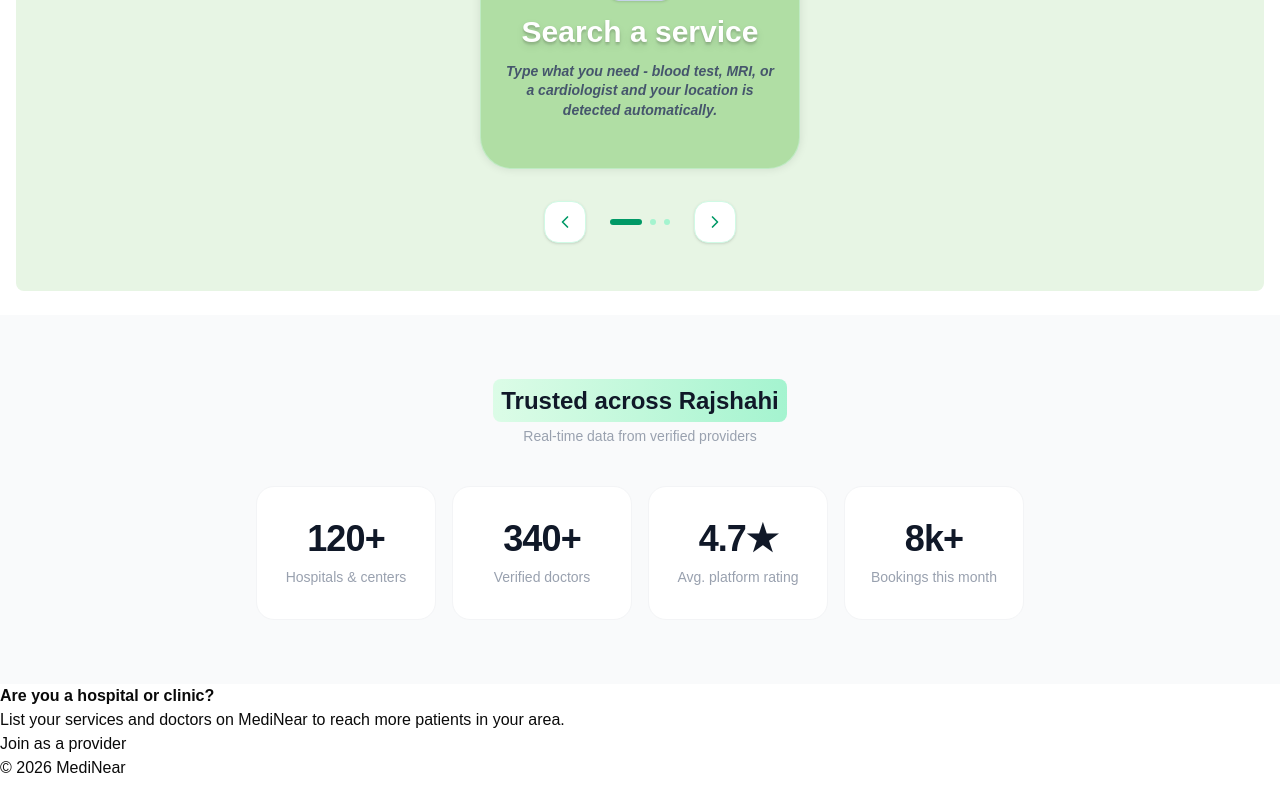
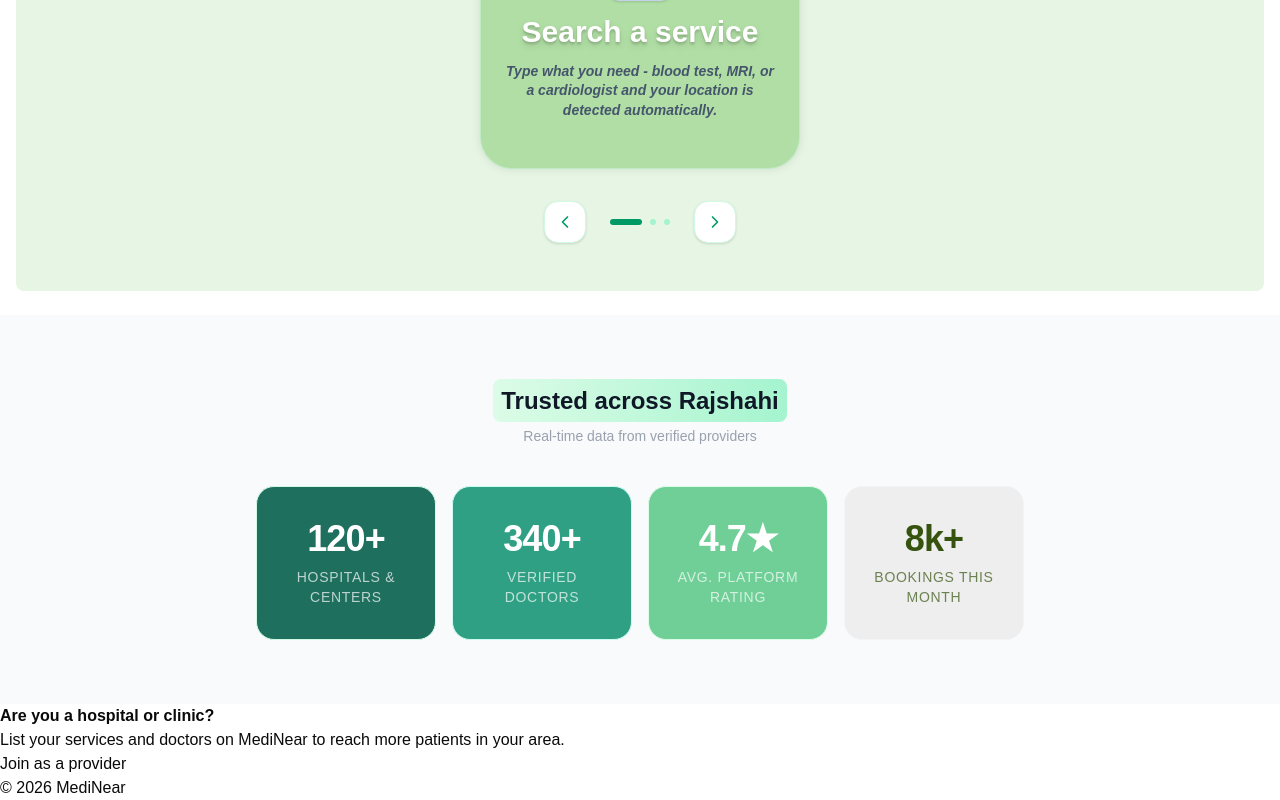
Before and after one commit to bluesand019/MediNear, a React app: page / in a window 1280 px wide. Shown: the part 1508-2308 px from the top of the page. Built offline with nearby package versions, Linux system fonts and the light colour scheme; no server answers; the HTML template or start-up script is replaced by a standard one; what lightswind would draw is missing.

Commit message:
fixed statCard color theme

```diff
--- a/src/components/layout/StatCard.jsx
+++ b/src/components/layout/StatCard.jsx
@@ -23,10 +23,18 @@ function useCountUp(target, duration = 2000, startOnMount = false) {
   return { count, start: () => setStarted(true) };
 }
 
-function StatCard({ value, suffix, label, prefix = "", duration = 2000 }) {
+function StatCard({ value, suffix, label, prefix = "", duration = 2000, variant = "emerald" }) {
   const cardRef = useRef(null);
   const { count, start } = useCountUp(value, duration);
   const hasStarted = useRef(false);
+
+  // Color variants mapping
+  const variants = {
+    emerald: "bg-[#1F6F5F] border-emerald-100 text-white dark:bg-emerald-950/20 dark:border-emerald-900/50 dark:text-emerald-400",
+    teal: "bg-[#2FA084] border-teal-100 text-white dark:bg-teal-950/20 dark:border-teal-900/50 dark:text-teal-400",
+    green: "bg-[#6FCF97] border-green-100 text-white dark:bg-green-950/20 dark:border-green-900/50 dark:text-green-400",
+    lime: "bg-[#EEEEEE] border-gray-100 text-lime-900 dark:bg-lime-950/20 dark:border-lime-900/50 dark:text-lime-400",
+  };
 
   useEffect(() => {
     const observer = new IntersectionObserver(
@@ -40,19 +48,19 @@ function StatCard({ value, suffix, label, prefix = "", duration = 2000 }) {
     );
     if (cardRef.current) observer.observe(cardRef.current);
     return () => observer.disconnect();
-  }, []);
+  }, [start]);
 
   return (
     <div
       ref={cardRef}
-      className="flex flex-col items-center justify-center bg-white rounded-2xl border border-gray-100 px-6 py-8 text-center"
+      className={`flex flex-col items-center justify-center rounded-2xl border px-6 py-8 text-center transition-all duration-300 hover:shadow-lg ${variants[variant]}`}
     >
-      <span className="text-4xl font-semibold text-gray-900 tabular-nums tracking-tight">
-        {prefix}
-        {count.toLocaleString()}
-        {suffix}
+      <span className="text-4xl font-semibold tabular-nums tracking-tight">
+        {prefix}{count.toLocaleString()}{suffix}
       </span>
-      <span className="mt-2 text-sm text-gray-400 font-normal">{label}</span>
+      <span className="mt-2 text-sm font-medium uppercase tracking-wider opacity-70">
+        {label}
+      </span>
     </div>
   );
 }
--- a/src/components/layout/Stats.jsx
+++ b/src/components/layout/Stats.jsx
@@ -4,28 +4,7 @@ import { motion } from "framer-motion";
 import { useInView } from "framer-motion";
 import StatCard from "./StatCard";
 
-function useCountUp(target, duration = 2000, startOnMount = false) {
-  const [count, setCount] = useState(0);
-  const [started, setStarted] = useState(startOnMount);
-  const rafRef = useRef(null);
 
-  useEffect(() => {
-    if (!started) return;
-    const startTime = performance.now();
-    const animate = (now) => {
-      const elapsed = now - startTime;
-      const progress = Math.min(elapsed / duration, 1);
-      const eased = 1 - Math.pow(1 - progress, 3);
-      setCount(Math.floor(eased * target));
-      if (progress < 1) rafRef.current = requestAnimationFrame(animate);
-      else setCount(target);
-    };
-    rafRef.current = requestAnimationFrame(animate);
-    return () => cancelAnimationFrame(rafRef.current);
-  }, [started, target, duration]);
-
-  return { count, start: () => setStarted(true) };
-}
 
 
 export default function StatsSection() {
@@ -64,24 +43,28 @@ export default function StatsSection() {
             suffix="+"
             label="Hospitals & centers"
             duration={1600}
+            variant="emerald"
           />
           <StatCard
             value={340}
             suffix="+"
             label="Verified doctors"
             duration={1800}
+            variant="teal"
           />
           <StatCard
             value={4.7}
             suffix="★"
             label="Avg. platform rating"
             duration={1400}
+            variant="green"
           />
           <StatCard
             value={8}
             suffix="k+"
             label="Bookings this month"
             duration={2000}
+            variant="lime"
           />
         </div>
       </div>
--- a/src/components/layout/StepsStack.jsx
+++ b/src/components/layout/StepsStack.jsx
@@ -83,11 +83,11 @@ const ThreeDCarousel = () => {
         </AnimatePresence>
       </div>
 
-      {/* Controls: Reduced mt-12 to mt-8 */}
+      {/* Controls */}
       <div className="flex items-center gap-6 mt-8">
         <button
           onClick={prev}
-          className="p-2.5 rounded-xl bg-white text-emerald-600 border border-emerald-100 shadow-sm hover:bg-emerald-600 hover:text-white transition-all active:scale-90"
+          className="p-2.5 cursor-pointer rounded-xl bg-white text-emerald-600 border border-emerald-100 shadow-sm hover:bg-emerald-600 hover:text-white transition-all active:scale-90"
         >
           <ChevronLeft size={20} />
         </button>
@@ -106,7 +106,7 @@ const ThreeDCarousel = () => {
 
         <button
           onClick={next}
-          className="p-2.5 rounded-xl bg-white text-emerald-600 border border-emerald-100 shadow-sm hover:bg-emerald-600 hover:text-white transition-all active:scale-90"
+          className="p-2.5 cursor-pointer rounded-xl bg-white text-emerald-600 border border-emerald-100 shadow-sm hover:bg-emerald-600 hover:text-white transition-all active:scale-90"
         >
           <ChevronRight size={20} />
         </button>
```
